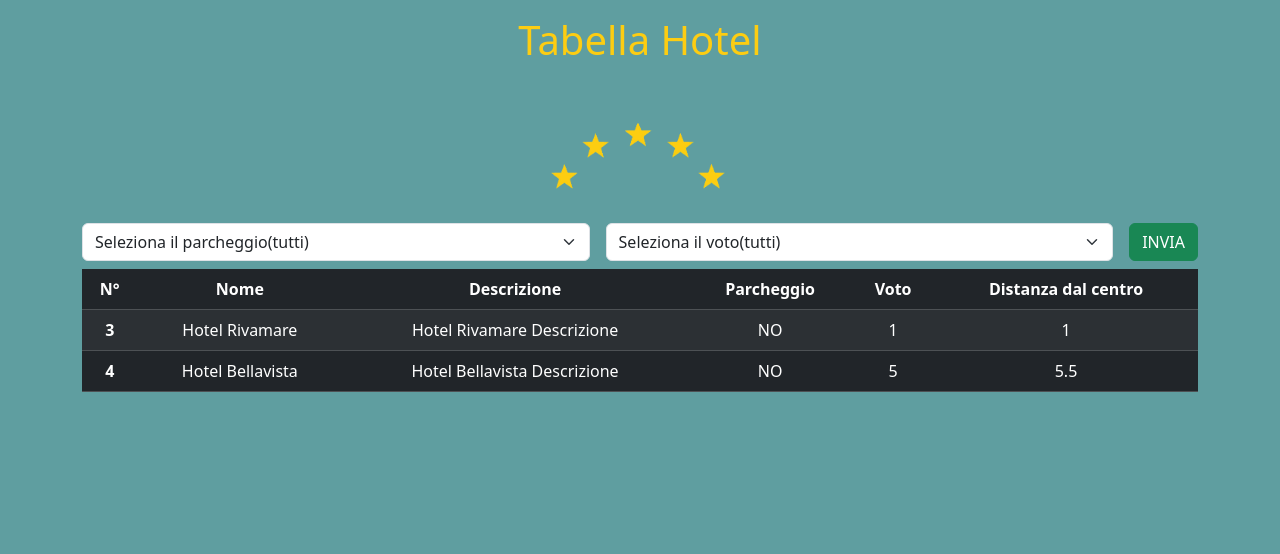
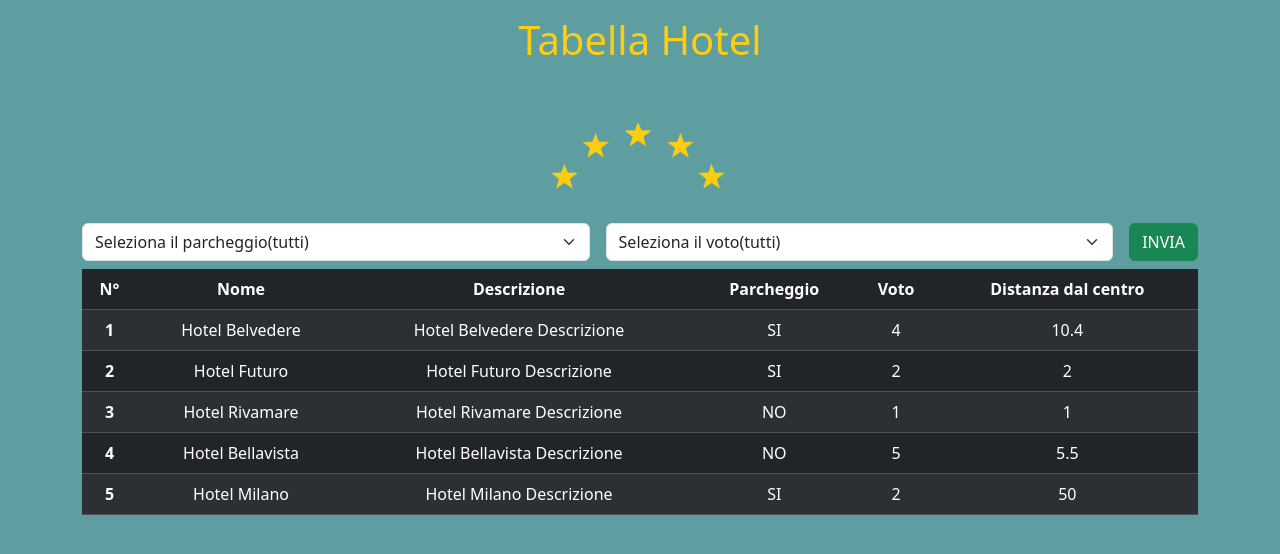
Before and after one commit to italocirillo/php-hotel, a PHP site: page / in a window 1280 px wide. Shown: the top 554 px of the page. Run offline with PHP 8.4, Linux system fonts and the light colour scheme; data that the repository does not hold is empty.

Commit message:
ESERCIZIO COMPLETO

```diff
--- a/index.php
+++ b/index.php
@@ -43,6 +43,9 @@
 if (isset($_GET['parcheggio']) && isset($_GET['voto'])) {
     $parcheggio = $_GET['parcheggio'];
     $voto = $_GET['voto'];
+} else {
+    $parcheggio = 2;
+    $voto = 0;
 }
 
 ?>
```
